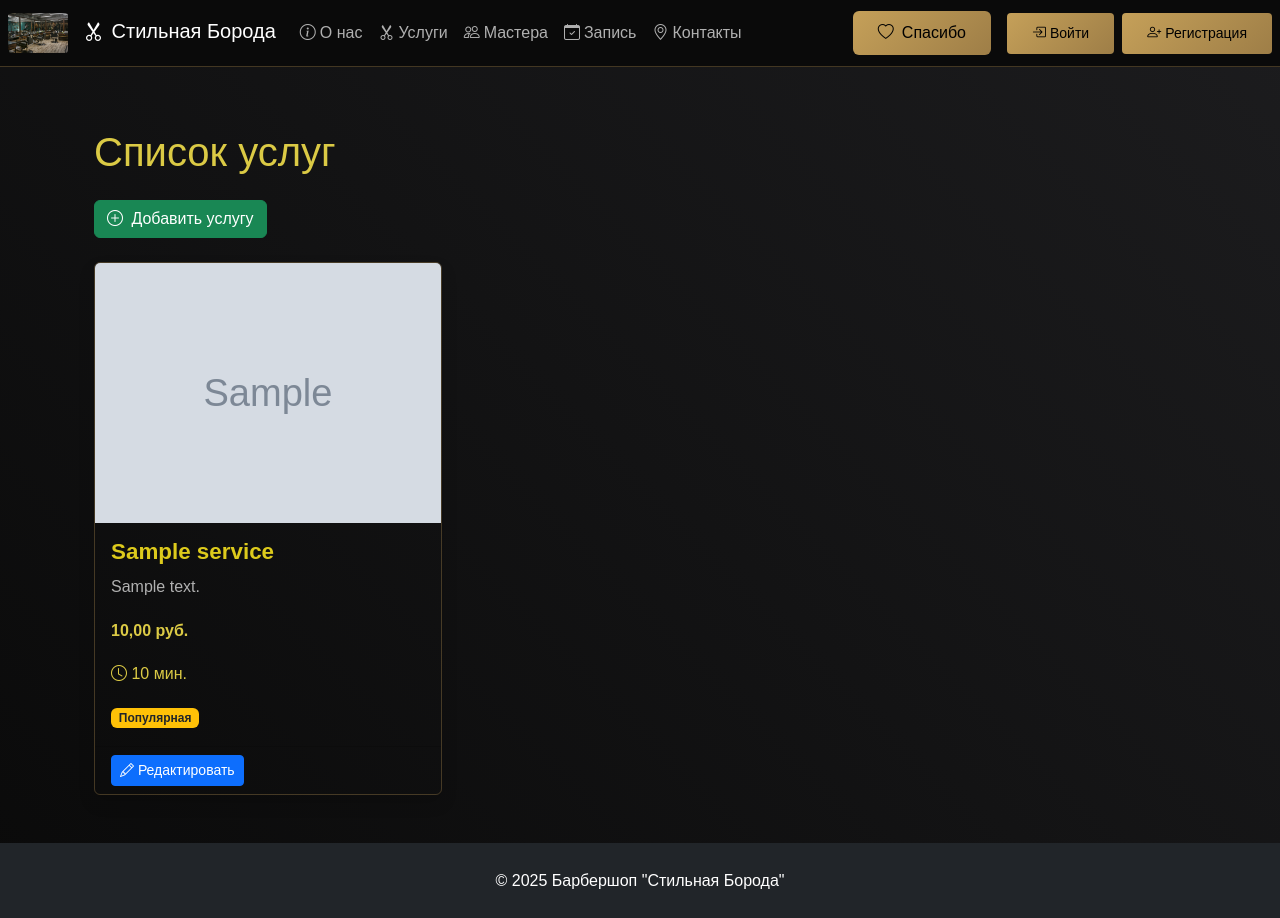
After one commit to Alex-Berezovsky-non/Django_Project, a Django app: template templates/core/services_list.html in a window 1280 px wide. The commit adds this page. Run offline with Django 5.2, Linux system fonts and the light colour scheme; the template is opened without the code that fills it: values that come from a table or form of the project are taken from there, others are empty; tables that the repository leaves empty hold one stand-in row (values such as "Sample post"); grey boxes marked "Sample" are stand-in pictures; parts of the project's set-up code (start-up, migrations or seed data) failed here and were passed over.

Commit message:
hw_46_add_new_templates: "Добавление шаблонов для новых CBV"

```diff
--- a/templates/core/review_form.html
+++ b/templates/core/review_form.html
@@ -4,7 +4,7 @@
 {% block content %}
 <div class="container my-5">
     <h2 class="mb-4">Оставить отзыв</h2>
-    <form id="review-form" method="post" enctype="multipart/form-data">
+    <form id="review-form" method="post" enctype="multipart/form-data" action="{% url 'create_review' %}">
         {% csrf_token %}
 
         <!-- Поле мастера -->
--- /dev/null
+++ b/templates/core/services_list.html
@@ -0,0 +1,48 @@
+{% extends 'base.html' %}
+
+{% block title %}Список услуг{% endblock %}
+
+{% block content %}
+<div class="container mt-5">
+    <h1 class="mb-4">Список услуг</h1>
+
+    <div class="d-flex justify-content-between align-items-center mb-4">
+        <a href="{% url 'service_create' %}" class="btn btn-success">
+            <i class="bi bi-plus-circle me-1"></i> Добавить услугу
+        </a>
+    </div>
+
+    <div class="row row-cols-1 row-cols-md-2 row-cols-lg-3 g-4">
+        {% for service in services %}
+        <div class="col">
+            <div class="card h-100 shadow">
+                {% if service.image %}
+                    <img src="{{ service.image.url }}" class="card-img-top" alt="{{ service.name }}">
+                {% endif %}
+                <div class="card-body">
+                    <h5 class="card-title">{{ service.name }}</h5>
+                    <p class="card-text">{{ service.description|truncatechars:100 }}</p>
+                    <p class="fw-bold">{{ service.price }} руб.</p>
+                    <p><i class="bi bi-clock"></i> {{ service.duration }} мин.</p>
+
+                    {% if service.is_popular %}
+                        <span class="badge bg-warning text-dark">Популярная</span>
+                    {% endif %}
+                </div>
+                <div class="card-footer">
+                    <a href="{% url 'service_update' service.pk %}" class="btn btn-sm btn-primary">
+                        <i class="bi bi-pencil"></i> Редактировать
+                    </a>
+                </div>
+            </div>
+        </div>
+        {% empty %}
+        <div class="col-12">
+            <div class="alert alert-info">
+                <i class="bi bi-info-circle"></i> Нет доступных услуг
+            </div>
+        </div>
+        {% endfor %}
+    </div>
+</div>
+{% endblock %}
```
Also changed, not shown: templates/core/master_detail.html (added, +75 -0 lines), templates/core/service_update.html (added, +18 -0 lines).
